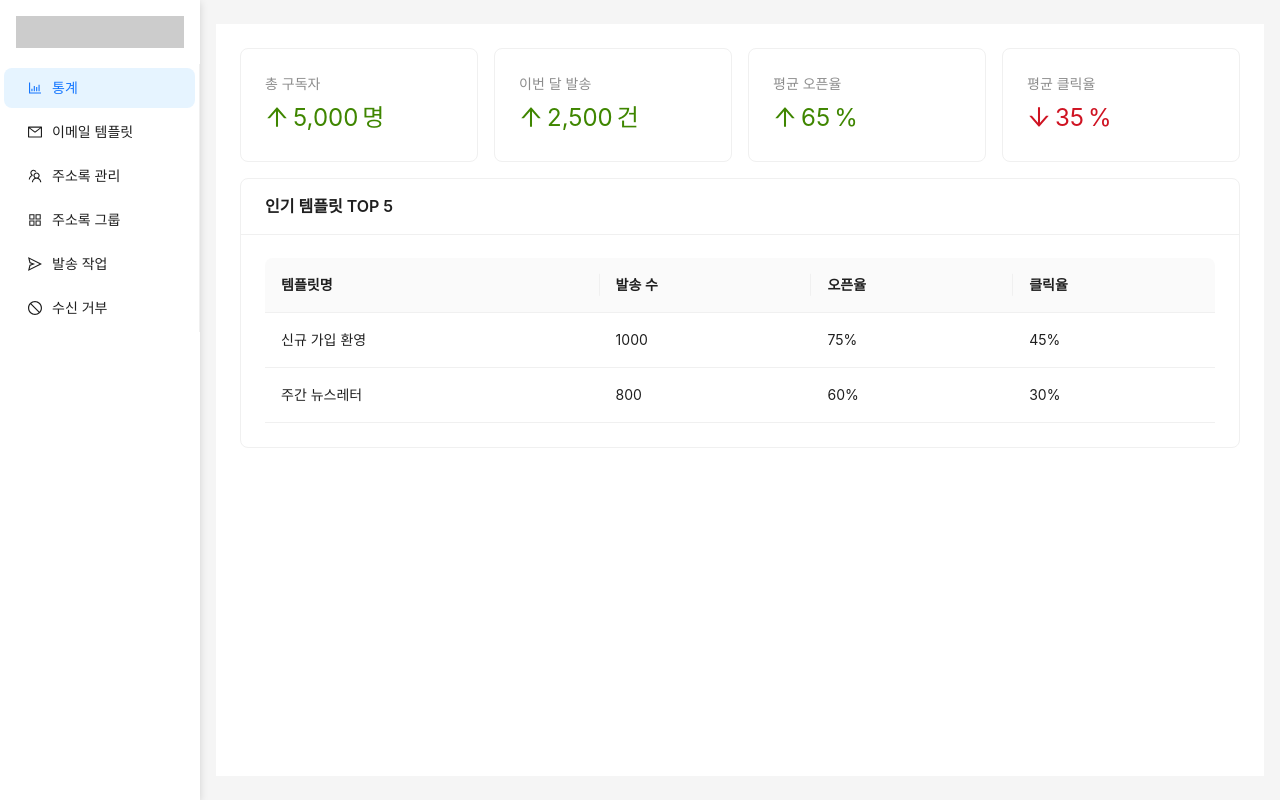
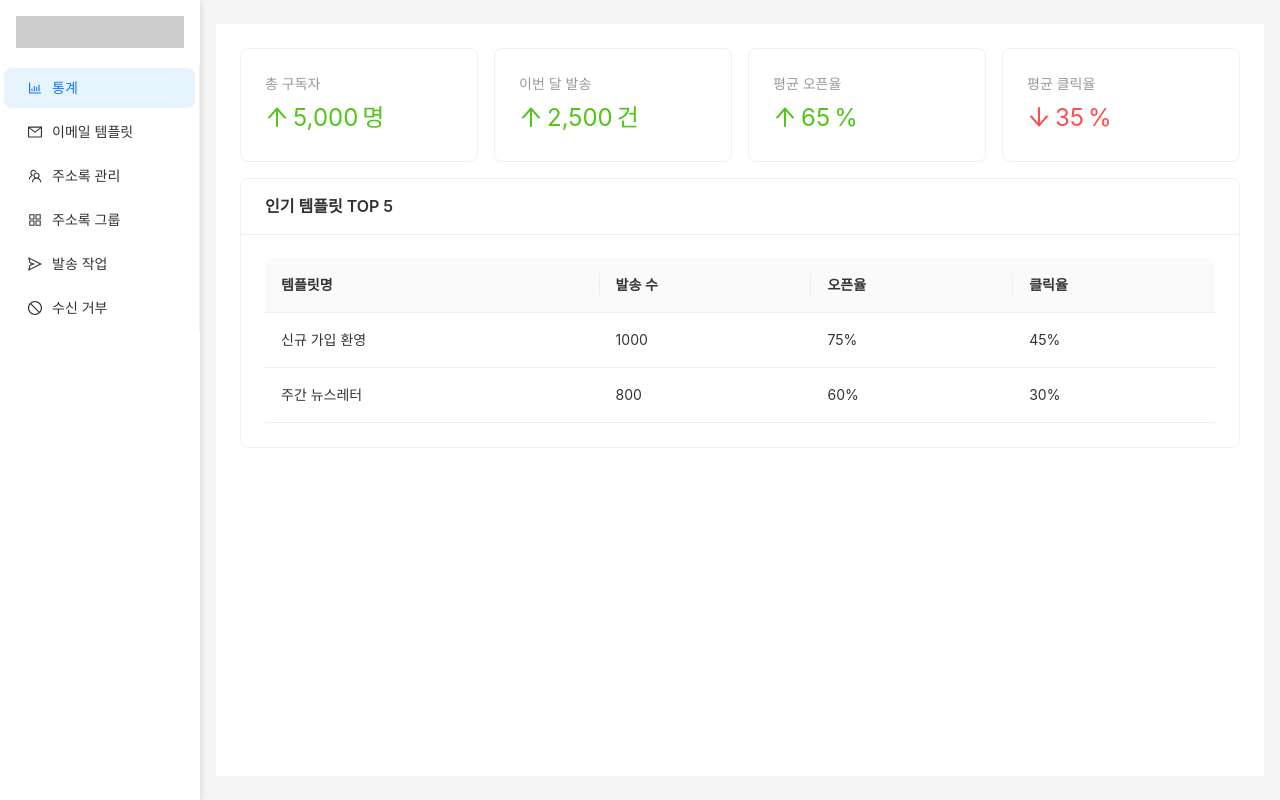
Before and after one commit to leessang10/bulk_email_project, a Next.js app in the folder frontend/: page /statistics in a window 1280 px wide. Built offline with nearby package versions, Linux system fonts and the light colour scheme.

Commit message:
feat: 전역 테마 설정 추가

```diff
--- a/frontend/src/pages/_app.tsx
+++ b/frontend/src/pages/_app.tsx
@@ -1,7 +1,13 @@
 import 'antd/dist/reset.css';
 import '@/styles/globals.css';
 import type { AppProps } from 'next/app';
+import { ConfigProvider } from 'antd';
+import { theme } from '@/styles/theme';
 
 export default function App({ Component, pageProps }: AppProps) {
-  return <Component {...pageProps} />;
+  return (
+    <ConfigProvider theme={theme}>
+      <Component {...pageProps} />
+    </ConfigProvider>
+  );
 }
--- a/frontend/src/pages/email-addresses/index.tsx
+++ b/frontend/src/pages/email-addresses/index.tsx
@@ -2,6 +2,7 @@ import { Table, Button, Space, Card, Input, Select } from 'antd';
 import { PlusOutlined, SearchOutlined } from '@ant-design/icons';
 import AdminLayout from '@/shared/components/layouts/AdminLayout';
 import type { ColumnsType } from 'antd/es/table';
+import { theme } from '@/styles/theme';
 
 interface EmailAddress {
   id: number;
@@ -32,7 +33,7 @@ const columns: ColumnsType<EmailAddress> = [
     title: '구독 상태',
     dataIndex: 'isSubscribed',
     key: 'isSubscribed',
-    render: (isSubscribed: boolean) => <span style={{ color: isSubscribed ? '#52c41a' : '#ff4d4f' }}>{isSubscribed ? '구독중' : '구독취소'}</span>,
+    render: (isSubscribed: boolean) => <span style={{ color: isSubscribed ? theme.token.colorSuccess : theme.token.colorError }}>{isSubscribed ? '구독중' : '구독취소'}</span>,
   },
   {
     title: '등록일',
--- a/frontend/src/pages/statistics/index.tsx
+++ b/frontend/src/pages/statistics/index.tsx
@@ -2,6 +2,7 @@ import { Card, Row, Col, Statistic, Table } from 'antd';
 import { ArrowUpOutlined, ArrowDownOutlined } from '@ant-design/icons';
 import AdminLayout from '@/shared/components/layouts/AdminLayout';
 import type { ColumnsType } from 'antd/es/table';
+import { theme } from '@/styles/theme';
 
 interface TopTemplate {
   id: number;
@@ -59,22 +60,22 @@ export default function StatisticsPage() {
       <Row gutter={[16, 16]}>
         <Col span={6}>
           <Card>
-            <Statistic title="총 구독자" value={5000} valueStyle={{ color: '#3f8600' }} prefix={<ArrowUpOutlined />} suffix="명" />
+            <Statistic title="총 구독자" value={5000} valueStyle={{ color: theme.token.colorSuccess }} prefix={<ArrowUpOutlined />} suffix="명" />
           </Card>
         </Col>
         <Col span={6}>
           <Card>
-            <Statistic title="이번 달 발송" value={2500} valueStyle={{ color: '#3f8600' }} prefix={<ArrowUpOutlined />} suffix="건" />
+            <Statistic title="이번 달 발송" value={2500} valueStyle={{ color: theme.token.colorSuccess }} prefix={<ArrowUpOutlined />} suffix="건" />
           </Card>
         </Col>
         <Col span={6}>
           <Card>
-            <Statistic title="평균 오픈율" value={65} valueStyle={{ color: '#3f8600' }} prefix={<ArrowUpOutlined />} suffix="%" />
+            <Statistic title="평균 오픈율" value={65} valueStyle={{ color: theme.token.colorSuccess }} prefix={<ArrowUpOutlined />} suffix="%" />
           </Card>
         </Col>
         <Col span={6}>
           <Card>
-            <Statistic title="평균 클릭율" value={35} valueStyle={{ color: '#cf1322' }} prefix={<ArrowDownOutlined />} suffix="%" />
+            <Statistic title="평균 클릭율" value={35} valueStyle={{ color: theme.token.colorError }} prefix={<ArrowDownOutlined />} suffix="%" />
           </Card>
         </Col>
       </Row>
--- a/frontend/src/shared/components/layouts/AdminLayout.tsx
+++ b/frontend/src/shared/components/layouts/AdminLayout.tsx
@@ -2,6 +2,7 @@ import { Layout, Menu } from 'antd';
 import { MailOutlined, TeamOutlined, AppstoreOutlined, SendOutlined, StopOutlined, BarChartOutlined } from '@ant-design/icons';
 import { useRouter } from 'next/router';
 import Link from 'next/link';
+import { theme } from '@/styles/theme';
 
 const { Sider, Content } = Layout;
 
@@ -73,7 +74,16 @@ export default function AdminLayout({ children }: AdminLayoutProps) {
           }))}
         />
       </Sider>
-      <Content style={{ margin: '24px 16px', padding: 24, background: '#fff', minHeight: 280 }}>{children}</Content>
+      <Content
+        style={{
+          margin: '24px 16px',
+          padding: 24,
+          background: theme.token.colorBgBase,
+          minHeight: 280,
+        }}
+      >
+        {children}
+      </Content>
     </Layout>
   );
 }
--- a/frontend/src/styles/antd.less
+++ /dev/null
@@ -1,14 +0,0 @@
-@import 'antd/es/style/themes/default.less';
-@import 'antd/es/style/themes/index.less';
-
-:root {
-  --background: #ffffff;
-  --foreground: #171717;
-}
-
-body {
-  margin: 0;
-  padding: 0;
-  background-color: var(--background);
-  color: var(--foreground);
-}
--- a/frontend/src/styles/globals.less
+++ /dev/null
@@ -1,13 +0,0 @@
-@import '~antd/dist/antd.less';
-
-:root {
-  --background: #ffffff;
-  --foreground: #171717;
-}
-
-body {
-  margin: 0;
-  padding: 0;
-  background-color: var(--background);
-  color: var(--foreground);
-}
--- /dev/null
+++ b/frontend/src/styles/theme.ts
@@ -0,0 +1,36 @@
+import { ThemeConfig } from 'antd';
+
+const themeConfig: ThemeConfig = {
+  token: {
+    colorPrimary: '#1677ff',
+    colorSuccess: '#52c41a',
+    colorWarning: '#faad14',
+    colorError: '#ff4d4f',
+    colorInfo: '#722ed1',
+    colorBgBase: '#ffffff',
+    colorTextBase: '#171717',
+    // Gray scale
+    colorTextSecondary: '#666666',
+    colorTextTertiary: '#999999',
+    colorBorder: '#d9d9d9',
+    colorBorderSecondary: '#f0f0f0',
+    colorFill: '#f5f5f5',
+    colorFillSecondary: '#fafafa',
+  },
+  components: {
+    Button: {
+      colorPrimary: '#1677ff',
+      colorPrimaryHover: '#4096ff',
+      colorPrimaryActive: '#0958d9',
+    },
+    Card: {
+      colorBgContainer: '#ffffff',
+    },
+    Layout: {
+      colorBgHeader: '#ffffff',
+      colorBgBody: '#f5f5f5',
+    },
+  },
+};
+
+export const theme = themeConfig as Required<ThemeConfig>;
```
